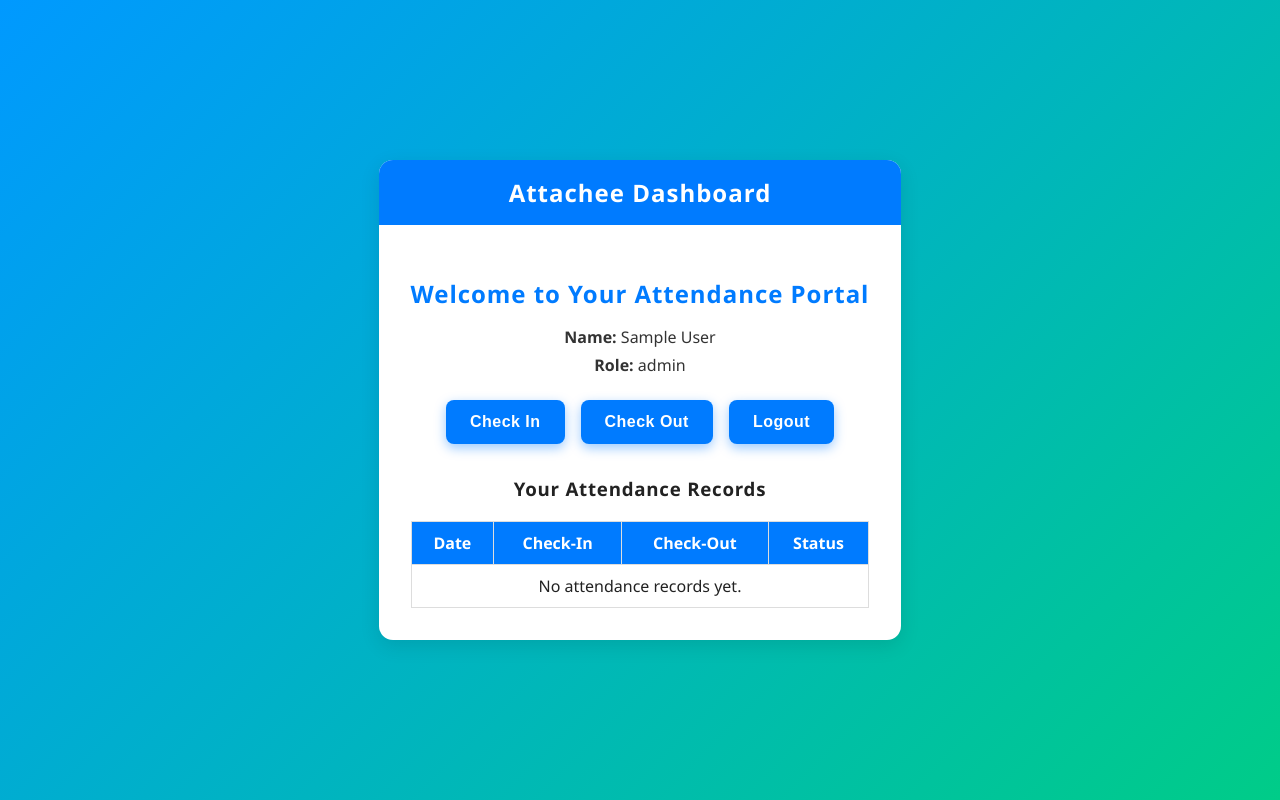
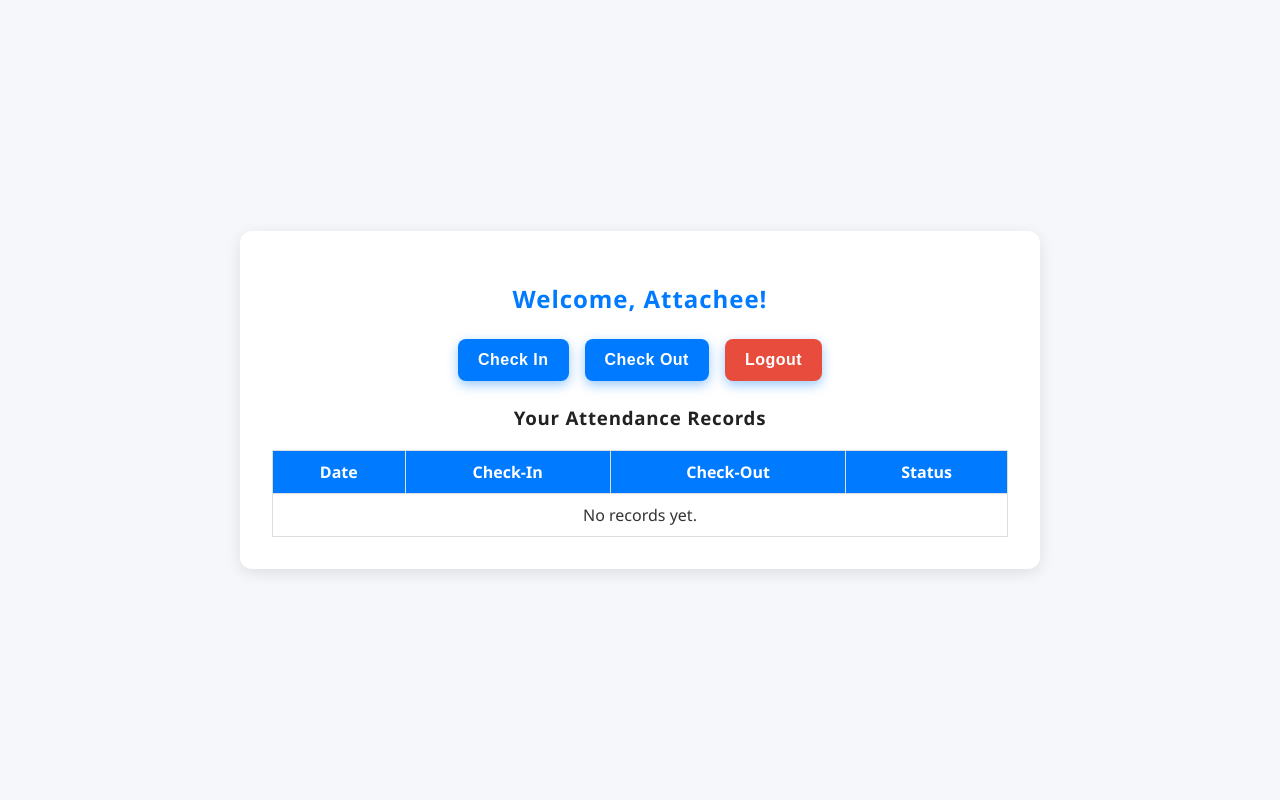
Before and after one commit to noelah5812/workplace-attendance-system, a website: page public/attachee_dashboard.html in a window 1280 px wide. Drawn offline with Linux system fonts and the light colour scheme; sample sign-in values are in the browser's storage.

Commit message:
Added Attachee Dashboard (simple version)

```diff
--- a/public/attachee_dashboard.html
+++ b/public/attachee_dashboard.html
@@ -1,91 +1,74 @@
 <!DOCTYPE html>
 <html lang="en">
 <head>
-  <meta charset="UTF-8">
-  <title>Attachee Dashboard | Workplace Attendance System</title>
+  <meta charset="UTF-8" />
+  <title>Attachee Dashboard</title>
   <link rel="stylesheet" href="style.css" />
   <style>
     body {
-      background: linear-gradient(135deg, #0099ff, #00cc88);
+      background: #f5f7fa;
       font-family: 'Segoe UI', Tahoma, Geneva, Verdana, sans-serif;
+      color: #333;
       margin: 0;
-      color: #222;
+      padding: 0;
     }
 
-    .dashboard-container {
-      max-width: 900px;
+    .container {
+      max-width: 800px;
+      margin: 2rem auto;
       background: #fff;
-      margin: 3rem auto;
-      border-radius: 14px;
-      box-shadow: 0 6px 20px rgba(0,0,0,0.1);
-      overflow: hidden;
-      animation: fadeIn 0.7s ease;
-    }
-
-    header {
-      background: #007BFF;
-      color: white;
-      text-align: center;
-      padding: 1rem 0;
-      font-size: 1.5rem;
-      font-weight: 600;
-      letter-spacing: 1px;
-    }
-
-    .content {
       padding: 2rem;
+      border-radius: 12px;
+      box-shadow: 0 4px 15px rgba(0,0,0,0.1);
     }
 
     h2 {
       text-align: center;
-      color: #007BFF;
-      margin-bottom: 1rem;
-    }
-
-    .info {
-      text-align: center;
+      color: #007bff;
       margin-bottom: 1.5rem;
     }
 
-    .info p {
-      margin: 6px 0;
-      font-size: 1rem;
-      color: #333;
-    }
-
-    .actions {
+    .button-group {
       display: flex;
       justify-content: center;
       gap: 1rem;
       margin-bottom: 1.5rem;
     }
 
-    .actions button {
-      padding: 0.8rem 1.5rem;
+    button {
+      padding: 12px 20px;
       border: none;
       border-radius: 8px;
+      background: #007bff;
+      color: white;
+      font-weight: bold;
       cursor: pointer;
-      font-weight: 600;
-      color: white;
-      background: #007BFF;
-      transition: background 0.3s ease;
+      transition: 0.3s;
     }
 
-    .actions button:hover {
+    button:hover {
       background: #0056b3;
     }
 
-    .logout-btn {
+    .btn-logout {
       background: #e74c3c;
     }
 
-    .logout-btn:hover {
+    .btn-logout:hover {
       background: #c0392b;
     }
 
-    .records {
-      margin-top: 2rem;
+    .message {
+      text-align: center;
+      margin: 10px 0;
+      padding: 10px;
+      border-radius: 8px;
+      display: none;
+      font-weight: 500;
     }
+
+    .message.success { background: #d4edda; color: #155724; }
+    .message.error { background: #f8d7da; color: #721c24; }
 
     table {
       width: 100%;
@@ -94,57 +77,33 @@
     }
 
     th, td {
+      padding: 10px;
       border: 1px solid #ddd;
       text-align: center;
-      padding: 10px;
     }
 
     th {
-      background: #007BFF;
+      background: #007bff;
       color: white;
-      font-weight: 600;
     }
 
     tr:nth-child(even) td {
-      background: #f7f9fc;
-    }
-
-    .message {
-      text-align: center;
-      margin-top: 1rem;
-      padding: 10px;
-      border-radius: 8px;
-      display: none;
-    }
-
-    .success { background: #d4edda; color: #155724; }
-    .error { background: #f8d7da; color: #721c24; }
-
-    @keyframes fadeIn {
-      from { opacity: 0; transform: translateY(15px); }
-      to { opacity: 1; transform: translateY(0); }
+      background: #f9f9f9;
     }
   </style>
 </head>
 <body>
-  <div class="dashboard-container">
-    <header>Attachee Dashboard</header>
-    <div class="content">
-      <h2>Welcome to Your Attendance Portal</h2>
-      <div class="info" id="user-info">
-        <p><strong>Name:</strong> <span id="user-name">Loading...</span></p>
-        <p><strong>Role:</strong> <span id="user-role">Loading...</span></p>
+  <div class="container">
+    <h2>Welcome, Attachee!</h2>
+
+    <div class="button-group">
+      <button id="checkin-btn">Check In</button>
+      <button id="checkout-btn">Check Out</button>
+      <button class="btn-logout" id="logout-btn">Logout</button>
     </div>
 
-      <div class="actions">
-        <button id="checkin-btn">Check In</button>
-        <button id="checkout-btn">Check Out</button>
-        <button class="logout-btn" id="logout-btn">Logout</button>
-      </div>
+    <div id="message" class="message"></div>
 
-      <div class="message" id="status-message"></div>
-
-      <div class="records">
     <h3>Your Attendance Records</h3>
     <table id="attendance-table">
       <thead>
@@ -156,82 +115,95 @@
         </tr>
       </thead>
       <tbody>
-            <tr><td colspan="4">No attendance records yet.</td></tr>
+        <tr><td colspan="4">No records yet.</td></tr>
       </tbody>
     </table>
   </div>
-    </div>
-  </div>
 
   <script>
-    const user = JSON.parse(localStorage.getItem('user'));
-    const tableBody = document.querySelector('#attendance-table tbody');
-    const messageBox = document.getElementById('status-message');
-    let attendance = JSON.parse(localStorage.getItem('attendance')) || [];
+    const checkInBtn = document.getElementById("checkin-btn");
+    const checkOutBtn = document.getElementById("checkout-btn");
+    const logoutBtn = document.getElementById("logout-btn");
+    const message = document.getElementById("message");
+    const attendanceTable = document.querySelector("#attendance-table tbody");
 
-    // Display user info
-    if (user) {
-      document.getElementById('user-name').textContent = user.name;
-      document.getElementById('user-role').textContent = user.role;
-    } else {
-      window.location.href = 'login.html';
+    let user = JSON.parse(localStorage.getItem("user"));
+    let attendance = JSON.parse(localStorage.getItem("attendance")) || [];
+
+    if (!user) {
+      window.location.href = "login.html";
     }
 
-    function showMessage(msg, type) {
-      messageBox.textContent = msg;
-      messageBox.className = `message ${type}`;
-      messageBox.style.display = 'block';
-      setTimeout(() => messageBox.style.display = 'none', 3000);
+    function showMessage(text, type) {
+      message.textContent = text;
+      message.className = `message ${type}`;
+      message.style.display = "block";
+      setTimeout(() => (message.style.display = "none"), 3000);
     }
 
     function renderAttendance() {
-      const userRecords = attendance.filter(r => r.name === user.name);
-      if (userRecords.length === 0) {
-        tableBody.innerHTML = '<tr><td colspan="4">No attendance records yet.</td></tr>';
+      const records = attendance.filter(r => r.name === user.name);
+      if (records.length === 0) {
+        attendanceTable.innerHTML = `<tr><td colspan="4">No records yet.</td></tr>`;
         return;
       }
-      tableBody.innerHTML = userRecords.map(record => `
+
+      attendanceTable.innerHTML = records.map(r => `
         <tr>
-          <td>${record.date}</td>
-          <td>${record.checkIn || '-'}</td>
-          <td>${record.checkOut || '-'}</td>
-          <td>${record.status}</td>
+          <td>${r.date}</td>
+          <td>${r.checkIn || "-"}</td>
+          <td>${r.checkOut || "-"}</td>
+          <td>${r.status}</td>
         </tr>
-      `).join('');
+      `).join("");
     }
 
-    document.getElementById('checkin-btn').addEventListener('click', () => {
-      const today = new Date().toISOString().split('T')[0];
+    checkInBtn.addEventListener("click", () => {
+      const today = new Date().toISOString().split("T")[0];
       const time = new Date().toLocaleTimeString();
       let record = attendance.find(r => r.name === user.name && r.date === today);
-      if (record && record.checkIn) return showMessage('You already checked in today.', 'error');
+
+      if (record && record.checkIn) {
+        showMessage("Already checked in today.", "error");
+        return;
+      }
 
       if (!record) {
-        record = { name: user.name, date: today, checkIn: time, checkOut: '', status: 'Present' };
+        record = { name: user.name, date: today, checkIn: time, checkOut: "", status: "Present" };
         attendance.push(record);
-      } else record.checkIn = time;
+      } else {
+        record.checkIn = time;
+      }
 
-      localStorage.setItem('attendance', JSON.stringify(attendance));
-      showMessage(`Checked in at ${time}.`, 'success');
+      localStorage.setItem("attendance", JSON.stringify(attendance));
+      showMessage("Checked in successfully!", "success");
       renderAttendance();
     });
 
-    document.getElementById('checkout-btn').addEventListener('click', () => {
-      const today = new Date().toISOString().split('T')[0];
+    checkOutBtn.addEventListener("click", () => {
+      const today = new Date().toISOString().split("T")[0];
       const time = new Date().toLocaleTimeString();
-      const record = attendance.find(r => r.name === user.name && r.date === today);
-      if (!record || !record.checkIn) return showMessage('Please check in first.', 'error');
-      if (record.checkOut) return showMessage('You already checked out today.', 'error');
+      let record = attendance.find(r => r.name === user.name && r.date === today);
+
+      if (!record || !record.checkIn) {
+        showMessage("Please check in first.", "error");
+        return;
+      }
+
+      if (record.checkOut) {
+        showMessage("Already checked out.", "error");
+        return;
+      }
 
       record.checkOut = time;
-      localStorage.setItem('attendance', JSON.stringify(attendance));
-      showMessage(`Checked out at ${time}.`, 'success');
+      localStorage.setItem("attendance", JSON.stringify(attendance));
+      showMessage("Checked out successfully!", "success");
       renderAttendance();
     });
 
-    document.getElementById('logout-btn').addEventListener('click', () => {
-      localStorage.removeItem('user');
-      window.location.href = 'login.html';
+    logoutBtn.addEventListener("click", () => {
+      localStorage.removeItem("user");
+      window.location.href = "login.html";
     });
 
     renderAttendance();
```
Lines whose indentation alone changed are shown as unchanged.
